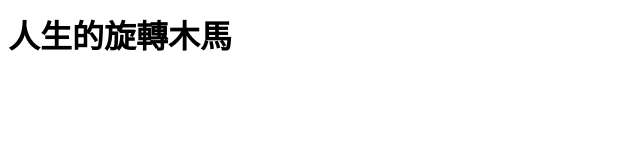
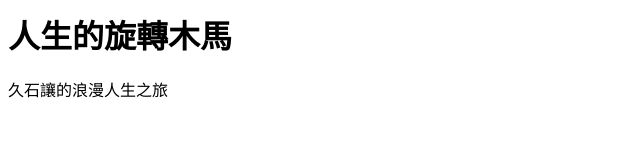
Before and after one commit to cicime/mycate, a plain HTML site: page index.html in a window 1280 px wide. Shown: the whole page, without its empty margins (0-640 px from the left). Drawn offline with Linux system fonts and the light colour scheme.

Commit message:
branch dev

```diff
--- a/index.html
+++ b/index.html
@@ -18,6 +18,12 @@
 <body>
 	<h1>人生的旋轉木馬</h1>
 
+	<p>
+
+		久石讓的浪漫人生之旅
+
+	</p>
+
 	<script>
 		console.log('this is origin');
 	</script>
```
